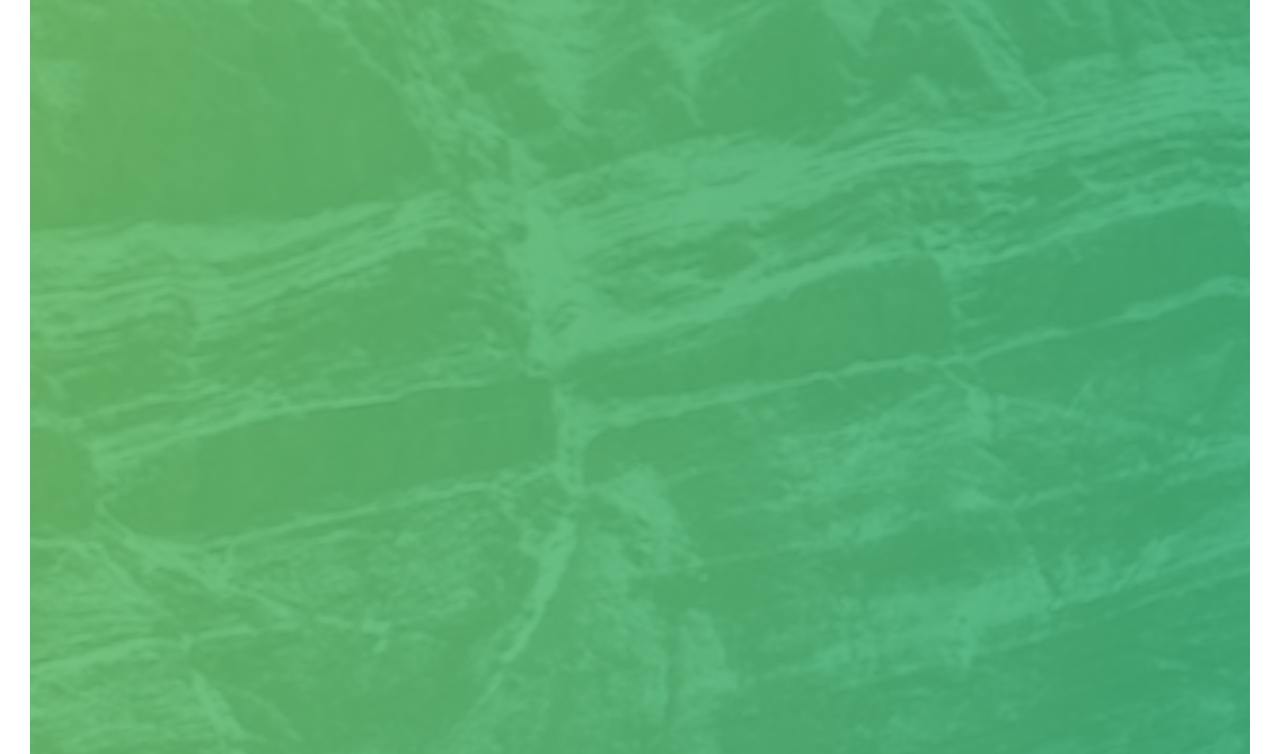
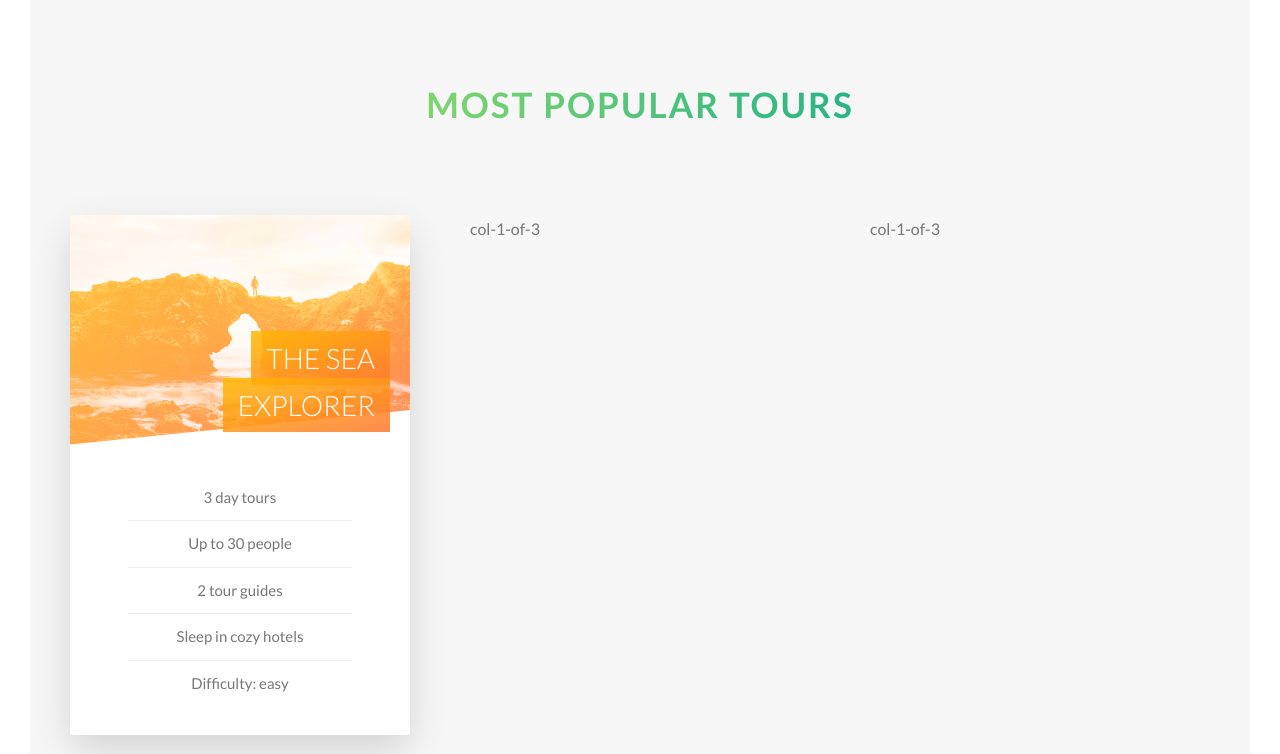
Before and after one commit to umed1989/touri_agency, a website: page index.html in a window 1280 px wide. Shown: the part 2226-2980 px from the top of the page. Drawn offline with Linux system fonts and the light colour scheme.

Commit message:
added a row with 1 card and 1 tour

```diff
--- a/index.html
+++ b/index.html
@@ -133,6 +133,49 @@
           </div>
         </div>
       </section>
+
+      <section class="section-tours">
+        <div class="u-center-text u-margin-bottom-big">
+          <h2 class="heading-secondary">
+            Most popular tours
+          </h2>
+        </div>
+
+        <div class="row">
+          <div class="col-1-of-3">
+            <div class="card">
+              <div class="card__side card__side--front">
+                <div class="card__picture card__picture--1">
+                  &nbsp;
+                </div>
+                <h4 class="card__heading">
+                  <span class="card__heading-span card__heading-span--1"
+                    >The Sea Explorer</span
+                  >
+                </h4>
+                <div class="card__details">
+                  <ul>
+                    <li>3 day tours</li>
+                    <li>Up to 30 people</li>
+                    <li>2 tour guides</li>
+                    <li>Sleep in cozy hotels</li>
+                    <li>Difficulty: easy</li>
+                  </ul>
+                </div>
+              </div>
+              <div class="card__side card__side--back card__side--back-1">
+                Back
+              </div>
+            </div>
+          </div>
+          <div class="col-1-of-3">
+            col-1-of-3
+          </div>
+          <div class="col-1-of-3">
+            col-1-of-3
+          </div>
+        </div>
+      </section>
     </main>
   </body>
 </html>
--- a/sass/abstracts/_variables.scss
+++ b/sass/abstracts/_variables.scss
@@ -2,6 +2,16 @@
 $color-primary: #55c57a;
 $color-primary-light: #7ed56f;
 $color-primary-dark: #28b485;
+
+$color-secondary-light: #ffb900;
+$color-secondary-dark: #ff7730;
+
+$color-tertiary-light: #2998ff;
+$color-tertiary-dark: #5646fa;
+
+$color-grey-light-1: #f7f7f7;
+$color-grey-light-2: #eee;
+
 $color-white: #fff;
 $color-grey: #777;
 $color-black: #000;
--- /dev/null
+++ b/sass/components/_card.scss
@@ -0,0 +1,111 @@
+.card {
+  perspective: 150rem;
+  -moz-perspective: 150rem;
+  position: relative;
+  height: 52rem;
+
+  &__side {
+    height: 52rem;
+    transition: all 0.8s ease;
+    position: absolute;
+    top: 0;
+    left: 0;
+    width: 100%;
+    backface-visibility: hidden;
+    border-radius: 3px;
+    overflow: hidden;
+    box-shadow: 0 1.5rem 4rem rgba($color-black, 0.15);
+
+    &--front {
+      background-color: $color-white;
+    }
+    &--back {
+      transform: rotateY(-180deg);
+
+      &-1 {
+        background-image: linear-gradient(
+          to right bottom,
+          $color-secondary-light,
+          $color-secondary-dark
+        );
+      }
+    }
+  }
+
+  &:hover &__side--front {
+    transform: rotateY(180deg);
+  }
+
+  &:hover &__side--back {
+    transform: rotateY(0);
+  }
+
+  &__picture {
+    background-size: cover;
+    height: 23rem;
+    background-blend-mode: screen;
+    -webkit-clip-path: polygon(0 0, 100% 0, 100% 85%, 0 100%);
+    clip-path: polygon(0 0, 100% 0, 100% 85%, 0 100%);
+
+    &--1 {
+      background-image: linear-gradient(
+          to right bottom,
+          $color-secondary-light,
+          $color-secondary-dark
+        ),
+        url(../img/nat-5.jpg);
+    }
+
+    &--2 {
+      background-image: url(../img/nat-5.jpg);
+    }
+
+    &--3 {
+      background-image: url(../img/nat-5.jpg);
+    }
+  }
+
+  &__heading {
+    font-size: 2.8rem;
+    font-weight: 300;
+    text-transform: uppercase;
+    color: $color-white;
+    position: absolute;
+    top: 12rem;
+    right: 2rem;
+    text-align: right;
+    width: 75%;
+  }
+
+  &__heading-span {
+    padding: 1rem 1.5rem;
+    -webkit-box-decoration-break: clone;
+    box-decoration-break: clone;
+    &--1 {
+      background-image: linear-gradient(
+        to right bottom,
+        rgba($color-secondary-light, 0.85),
+        rgba($color-secondary-dark, 0.85)
+      );
+    }
+  }
+
+  &__details {
+    padding: 3rem;
+
+    ul {
+      list-style: none;
+      width: 80%;
+      margin: 0 auto;
+      li {
+        text-align: center;
+        font-size: 1.5rem;
+        padding: 1rem;
+
+        &:not(:last-child) {
+          border-bottom: 1px solid $color-grey-light-2;
+        }
+      }
+    }
+  }
+}
--- a/sass/layout/_header.scss
+++ b/sass/layout/_header.scss
@@ -9,6 +9,7 @@
   background-size: cover;
   background-position: top;
   position: relative;
+  -webkit-clip-path: polygon(0 0, 100% 0, 100% 75vh, 0 100%);
   clip-path: polygon(0 0, 100% 0, 100% 75vh, 0 100%);
 
   &__logo-box {
--- a/sass/main.scss
+++ b/sass/main.scss
@@ -1,13 +1,18 @@
 @import "abstracts/functions";
 @import "abstracts/mixins";
 @import "abstracts/variables";
+
 @import "base/base";
 @import "base/animations";
 @import "base/typography";
 @import "base/utilities";
+
 @import "layout/header";
+@import "layout/grid";
+
 @import "components/button";
+@import "components/card";
 @import "components/composition";
 @import "components/feature-box";
+
 @import "pages/home";
-@import "layout/grid";
--- a/sass/pages/_home.scss
+++ b/sass/pages/_home.scss
@@ -5,7 +5,7 @@
 }
 
 .section-features {
-  padding: 200rem 0px;
+  padding: 20rem 0px;
   background-image: linear-gradient(
       to right bottom,
       rgba($color-primary-light, 0.8),
@@ -21,3 +21,9 @@
     transform: skewY(7deg);
   }
 }
+
+.section-tours {
+  background-color: $color-grey-light-1;
+  padding: 25rem 0 50rem 0;
+  margin-top: -10rem;
+}
```
Also changed, not shown: sass/components/card.css (added), sass/main.css, 2 other files.
